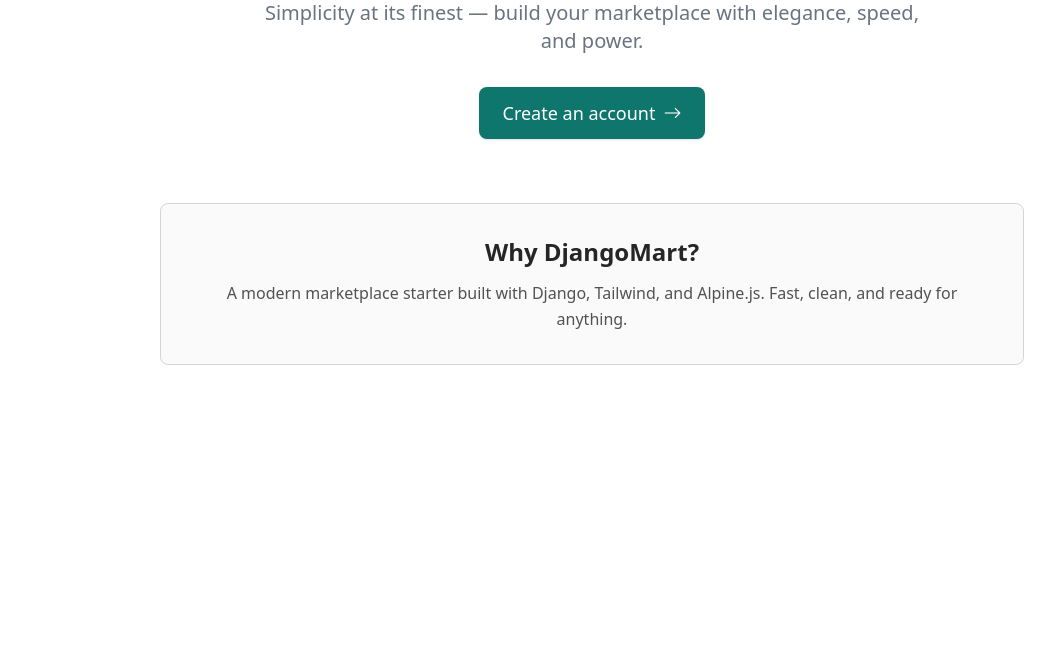
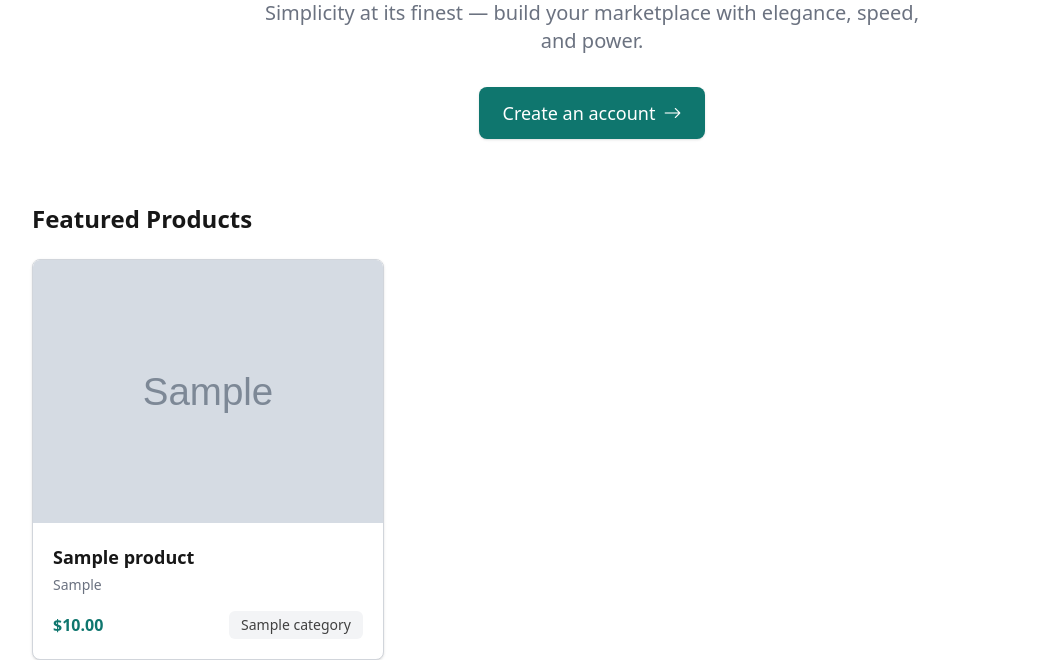
Before and after one commit to EslamKamel89/djangomart, a Django app: page / in a window 1280 px wide. Shown: the part 220-880 px from the top of the page, without its empty margins (48-1103 px from the left). Before the commit the page ends 585 px from the top, so only its background shows below. Run offline with Django 5.2, Linux system fonts and the light colour scheme; tables that the repository leaves empty hold one stand-in row (values such as "Sample post"); grey boxes marked "Sample" are stand-in pictures; some libraries are stand-ins or nearby versions.

Commit message:
feat(store): display products on homepage and add global categories context

```diff
--- a/djangomart/settings.py
+++ b/djangomart/settings.py
@@ -62,6 +62,7 @@ TEMPLATES = [
                 "django.template.context_processors.request",
                 "django.contrib.auth.context_processors.auth",
                 "django.contrib.messages.context_processors.messages",
+                "store.views.categories",
             ],
         },
     },
--- a/store/templates/store/home.html
+++ b/store/templates/store/home.html
@@ -6,6 +6,7 @@
 {% block content %}
 
 <div class="mt-16">
+  <!-- Hero -->
   <section class="max-w-5xl mx-auto px-4 text-center">
     <h1 class="text-4xl md:text-6xl font-bold text-neutral-900 leading-tight">
       Django<span class="text-primary">Mart</span>
@@ -27,14 +28,50 @@
     </div>
   </section>
 
-  <section class="mt-16 max-w-4xl mx-auto px-4">
-    <div class="bg-neutral-50 border border-neutral rounded-lg p-8 text-center">
-      <h2 class="text-2xl font-semibold text-neutral-800">Why DjangoMart?</h2>
-      <p class="mt-3 text-neutral-600 leading-relaxed">
-        A modern marketplace starter built with Django, Tailwind, and Alpine.js.
-        Fast, clean, and ready for anything.
-      </p>
-    </div>
+  <!-- Product Grid -->
+  <section class="mt-16 max-w-6xl mx-auto px-4">
+    <h2 class="text-2xl font-semibold text-neutral-900 mb-6">
+      Featured Products
+    </h2>
+
+    <ul class="grid grid-cols-1 sm:grid-cols-2 lg:grid-cols-3 gap-8">
+      {% for product in products %}
+      <li
+        class="bg-white border border-neutral rounded-lg shadow-sm hover:shadow-md transition overflow-hidden"
+      >
+        <!-- Product Image -->
+        <div class="w-full aspect-[4/3] bg-neutral-100 overflow-hidden">
+          <img
+            src="{{ product.image.url }}"
+            alt="{{ product.title }}"
+            class="w-full h-full object-cover"
+          />
+        </div>
+
+        <!-- Card Content -->
+        <div class="p-5">
+          <h3 class="text-lg font-semibold text-neutral-900">
+            {{ product.title }}
+          </h3>
+
+          <p class="text-sm text-muted mt-1">{{ product.brand }}</p>
+
+          <div class="flex items-center justify-between mt-4">
+            <span class="text-primary font-semibold">
+              ${{ product.price }}
+            </span>
+            <span
+              class="text-sm px-3 py-1 bg-neutral text-neutral-700 rounded-md"
+            >
+              {{ product.category.name }}
+            </span>
+          </div>
+        </div>
+      </li>
+      {% empty %}
+      <p class="text-center text-muted col-span-full">No products available.</p>
+      {% endfor %}
+    </ul>
   </section>
 </div>
 
--- a/store/views.py
+++ b/store/views.py
@@ -2,10 +2,14 @@ from django.http import HttpRequest
 from django.shortcuts import render
 from django.views.generic import ListView, TemplateView, View
 
-from store.models import Category
+from store.models import Category, Product
+
+
+def categories(request: HttpRequest):
+    return {"categories": Category.objects.all()}
 
 
 class HomeView(View):
     def get(self, request: HttpRequest):
-        categories = Category.objects.all()
-        return render(request, "store/home.html", {"categories": categories})
+        products = Product.objects.select_related("category").all()
+        return render(request, "store/home.html", {"products": products})
--- a/templates/partials/navbar.html
+++ b/templates/partials/navbar.html
@@ -40,7 +40,7 @@
           >
             {% for category in categories %}
             <a href="/" class="block px-4 py-2 text-sm hover:bg-neutral-50"
-              >{{ category.name }}</a
+              >{{ category.name | capfirst }}</a
             >
             {% endfor %}
           </div>
```
